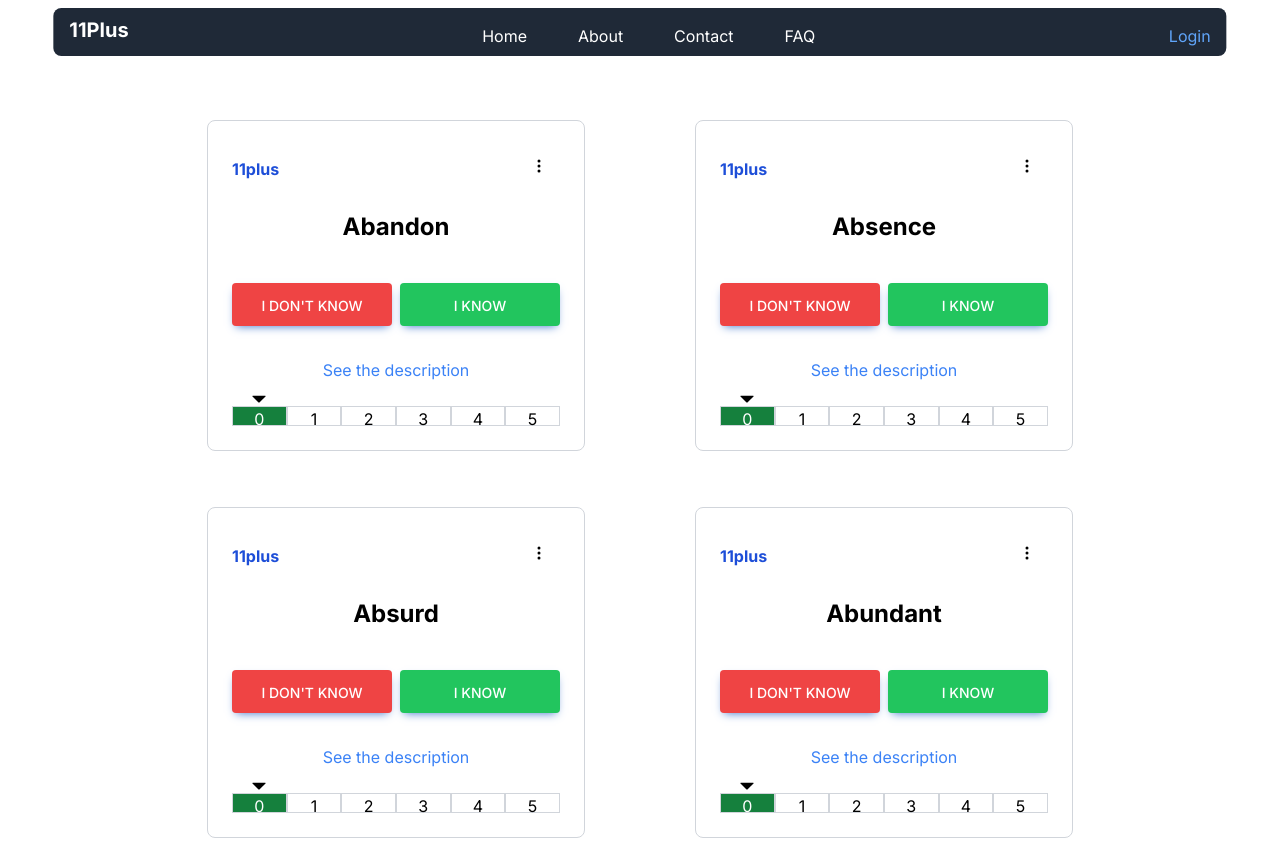
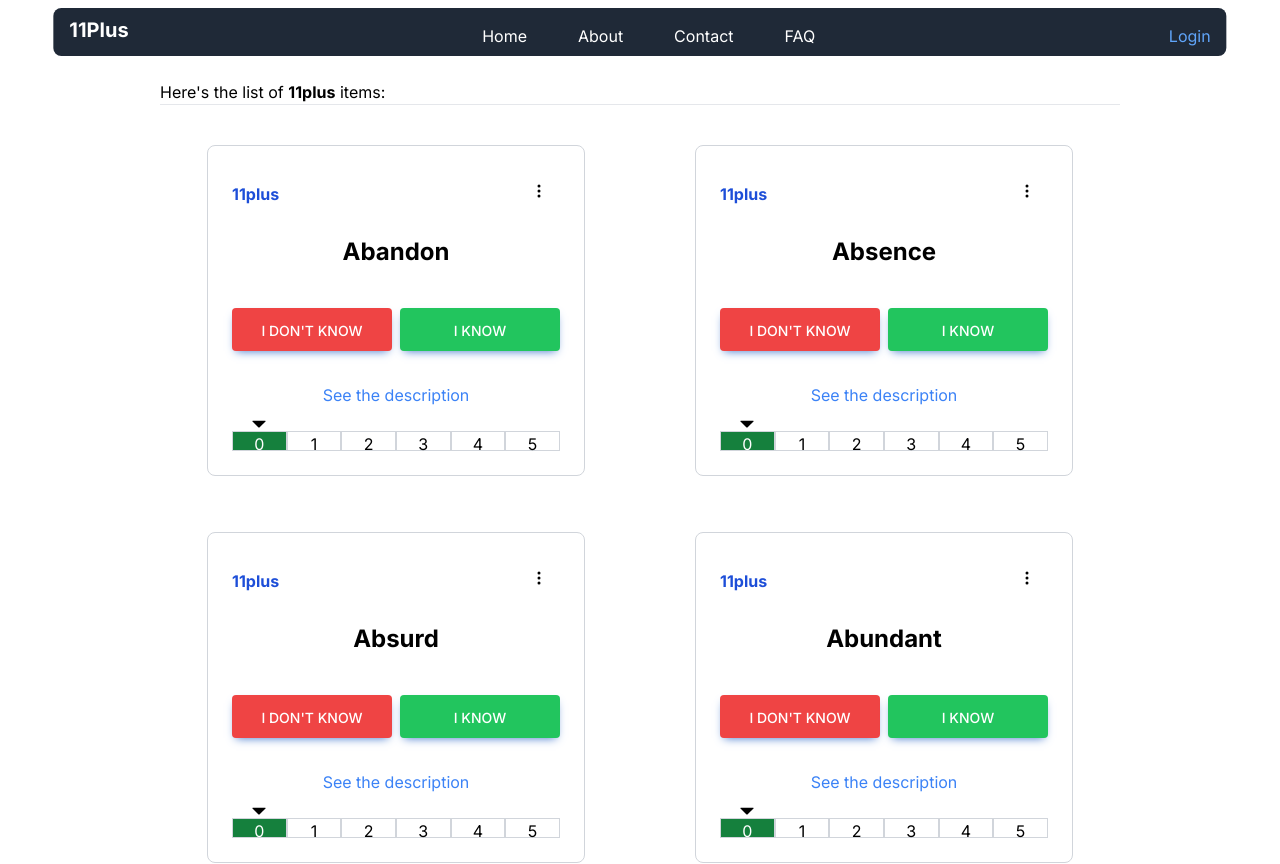
Before and after one commit to rumiani/memoleit, a Next.js app: page /catagories/11plus in a window 1280 px wide. Shown: the top 864 px of the page. Built offline with nearby package versions, Linux system fonts and the light colour scheme; no server answers.

Commit message:
fixing the removing feature for catagory page

```diff
--- a/src/app/dashboard/page.tsx
+++ b/src/app/dashboard/page.tsx
@@ -14,7 +14,6 @@ export default function Dashboard() {
 
   useEffect(() => {
     initialDataStoreToLocal();
-    if (!isEmpty(user.catagories)) return;
     const { catagories } = getAppDataHandler();
     const randomItem = randomItemHandler();
     dispatch(userReducer(catagories) && itemReducer(randomItem!));
--- a/src/components/dashboard-components/review/review.tsx
+++ b/src/components/dashboard-components/review/review.tsx
@@ -1,5 +1,5 @@
 "use client";
-import React from "react";
+import React, { useEffect } from "react";
 import Item from "../../item/item";
 import NoResult from "./noResult/noResult";
 import { useAppSelector } from "@/src/app/hooks";
--- a/src/components/item/item.tsx
+++ b/src/components/item/item.tsx
@@ -22,7 +22,7 @@ export default function Item({item}:{item:itemTypes}) {
       <div>
         <div className="relative flex justify-between">
           <Link
-            href={"/catagory/" + _.capitalize(item.catagory)}
+            href={"/catagories/" + _.capitalize(item.catagory)}
             title={"catagory: " + _.capitalize(item.catagory)}
             className="text-blue-700 hover:text-blue-400 text-md font-bold pt-3"
           >
--- a/src/components/item/options/options.tsx
+++ b/src/components/item/options/options.tsx
@@ -4,7 +4,7 @@ import { catagoryFilterHandler } from "@/src/handlers/catagoryFilterHandler";
 import { editHandler } from "@/src/handlers/editHandler";
 import { randomItemHandler } from "@/src/handlers/randomItemHandler";
 import { removeHandler } from "@/src/handlers/removeHandler";
-import { itemReducer } from "@/src/redux/appStateSlice";
+import { allItemsReducer, itemReducer } from "@/src/redux/appStateSlice";
 import { itemTypes } from "@/src/types/interface";
 import Link from "next/link";
 import { usePathname } from "next/navigation";
@@ -12,18 +12,22 @@ import React, { useState } from "react";
 import { BsThreeDotsVertical } from "react-icons/bs";
 import { IoClose } from "react-icons/io5";
 import { useDispatch } from "react-redux";
+import { useParams } from "next/navigation";
+import { useAppSelector } from "@/src/app/hooks";
 
 export default function Options({ item }: { item: itemTypes }) {
+  const { items } = useAppSelector((state) => state.appState);
   const [showOptions, setShowOptions] = useState(false);
   const dispatch = useDispatch();
+  const params = useParams<{ catagory: string }>();
   const path = usePathname();
+
   const removeBtnFunction = () => {
     setShowOptions(false);
     removeHandler(item.id);
-    if (path.startsWith("/catagory")) {
-      const filteredItemsData = catagoryFilterHandler(params.catagory)
-    if (items.length === 0) dispatch(allItemsReducer(filteredItemsData));
-
+    if (path.startsWith("/catagories")) {
+      const filteredItemsData = catagoryFilterHandler(params.catagory);
+      dispatch(allItemsReducer(filteredItemsData));
     } else {
       const randomItem = randomItemHandler();
       if (randomItem) {
--- a/src/components/items/items.tsx
+++ b/src/components/items/items.tsx
@@ -2,28 +2,36 @@ import React, { useEffect } from "react";
 import { itemTypes } from "@/src/types/interface";
 import { useAppDispatch, useAppSelector } from "@/src/app/hooks";
 import Item from "../item/item";
-import { getAppDataHandler } from "@/src/handlers/getAppDataHandler";
-import { allItemsReducer, userReducer } from "@/src/redux/appStateSlice";
-import _ from "lodash";
+import { allItemsReducer } from "@/src/redux/appStateSlice";
+import { isEmpty } from "lodash";
 import { catagoryFilterHandler } from "@/src/handlers/catagoryFilterHandler";
+
 export default function Items({ params }: { params: { catagory: string } }) {
   const { items } = useAppSelector((state) => state.appState);
   const dispatch = useAppDispatch();
 
   useEffect(() => {
-    const filteredItemsData = catagoryFilterHandler(params.catagory)
-    if (items.length === 0) dispatch(allItemsReducer(filteredItemsData));
+    const filteredItemsData = catagoryFilterHandler(params.catagory);
+    if (isEmpty(items) && !isEmpty(filteredItemsData))
+      dispatch(allItemsReducer(filteredItemsData));
   }, [params, items, dispatch]);
   return (
-    <div className="flex flex-wrap justify-around gap-4">
-      {_.isEmpty(items) ? (
+    <div className="">
+      {isEmpty(items) ? (
         <div>Nothing is here</div>
       ) : (
-        items.map((item: itemTypes) => (
-          <div key={item.id}>
-            <Item item={item} />{" "}
+        <div>
+          <h2 className="border-b border-gray-200">
+            Here&apos;s the list of <strong>{params.catagory}</strong> items:
+          </h2>
+          <div className="flex flex-wrap justify-around gap-4 mb-16">
+            {items.map((item: itemTypes) => (
+              <div key={item.id}>
+                <Item item={item} />{" "}
+              </div>
+            ))}
           </div>
-        ))
+        </div>
       )}
     </div>
   );
--- a/src/handlers/removeHandler.ts
+++ b/src/handlers/removeHandler.ts
@@ -2,15 +2,12 @@ import { randomItemHandler } from "./randomItemHandler";
 import { toast } from "react-toastify";
 import { getAppDataHandler } from "./getAppDataHandler";
 import { itemTypes } from "../types/interface";
-import { initialDataStoreToLocal } from "./initialDataStoreToLocal";
 
 export const removeHandler = (id: string) => {
-  console.log(id);
   let appData = getAppDataHandler();
   appData.itemsData = appData.itemsData.filter(
     (item: itemTypes) => item.id !== id
   );
   localStorage.setItem("appData", JSON.stringify(appData));
   toast.success("The item was removed.");
-  return randomItemHandler();
 };
--- a/src/redux/appStateSlice.ts
+++ b/src/redux/appStateSlice.ts
@@ -47,9 +47,8 @@ export const appStateSlice = createSlice({
       state.item = { ...state.item, ...action.payload };
     },
     allItemsReducer: (state, action: PayloadAction<itemTypes[]>) => {
-      console.log(action.payload);
 
-      state.items = [...state.items, ... action.payload] ;
+      state.items = [... action.payload] ;
     },
     resetStateReducer: (state) => {
       state.item = initialState.item;
```
Also changed, not shown: src/handlers/itemsToReviewHandler.ts (line endings or trailing spaces).
